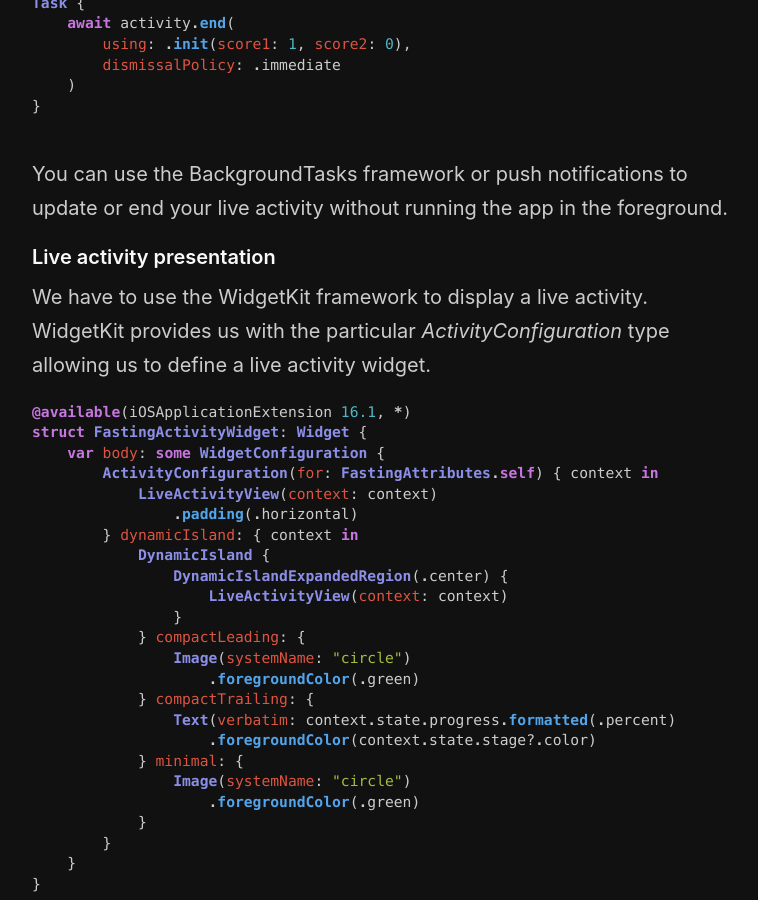
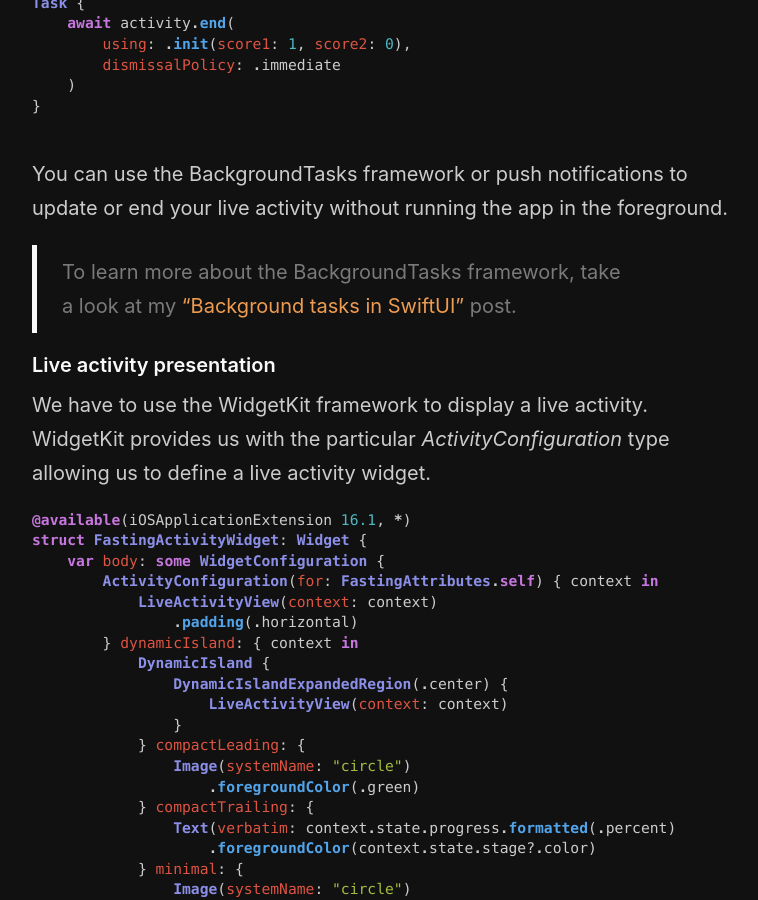
Before and after one commit to mecid/mecid.github.io, a Jekyll site: the page built from _posts/2022-09-21-displaying-live-activities-in-ios16.md, in a window 1280 px wide and 900 px high, scrolled down 2250 px. Shown: the whole window, without its empty margins (258-1016 px from the left). Built offline with Jekyll 4.4.1, drawn with Linux system fonts in a browser that asks for light colours.

Commit message:
background tasks reference added to the live activities post

```diff
--- a/_posts/2022-09-21-displaying-live-activities-in-ios16.md
+++ b/_posts/2022-09-21-displaying-live-activities-in-ios16.md
@@ -69,6 +69,8 @@ Task {
 
 You can use the BackgroundTasks framework or push notifications to update or end your live activity without running the app in the foreground.
 
+> To learn more about the BackgroundTasks framework, take a look at my ["Background tasks in SwiftUI"](/2022/07/06/background-tasks-in-swiftui/) post.
+
 #### Live activity presentation
 We have to use the WidgetKit framework to display a live activity. WidgetKit provides us with the particular *ActivityConfiguration* type allowing us to define a live activity widget.
 
```
